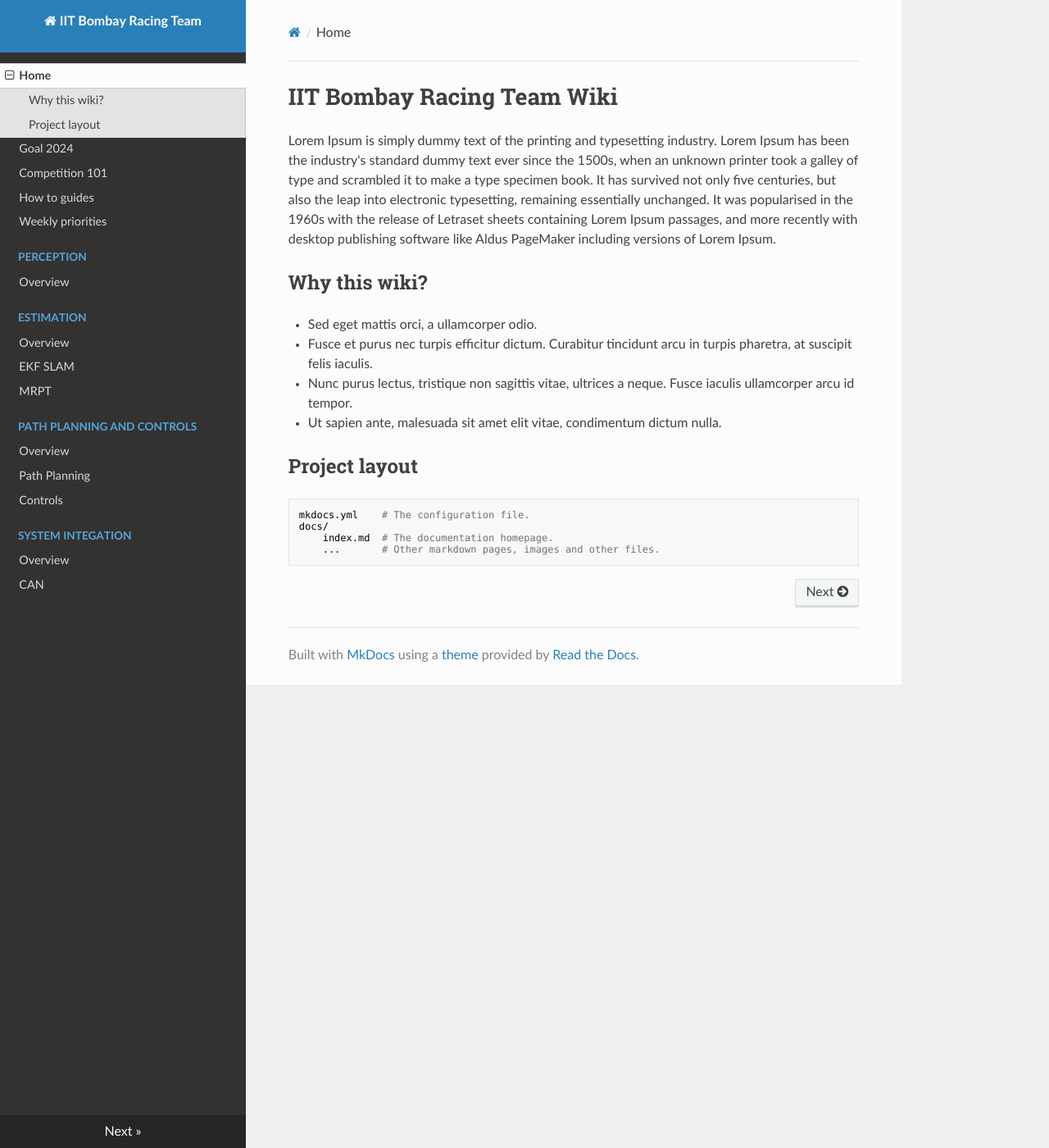
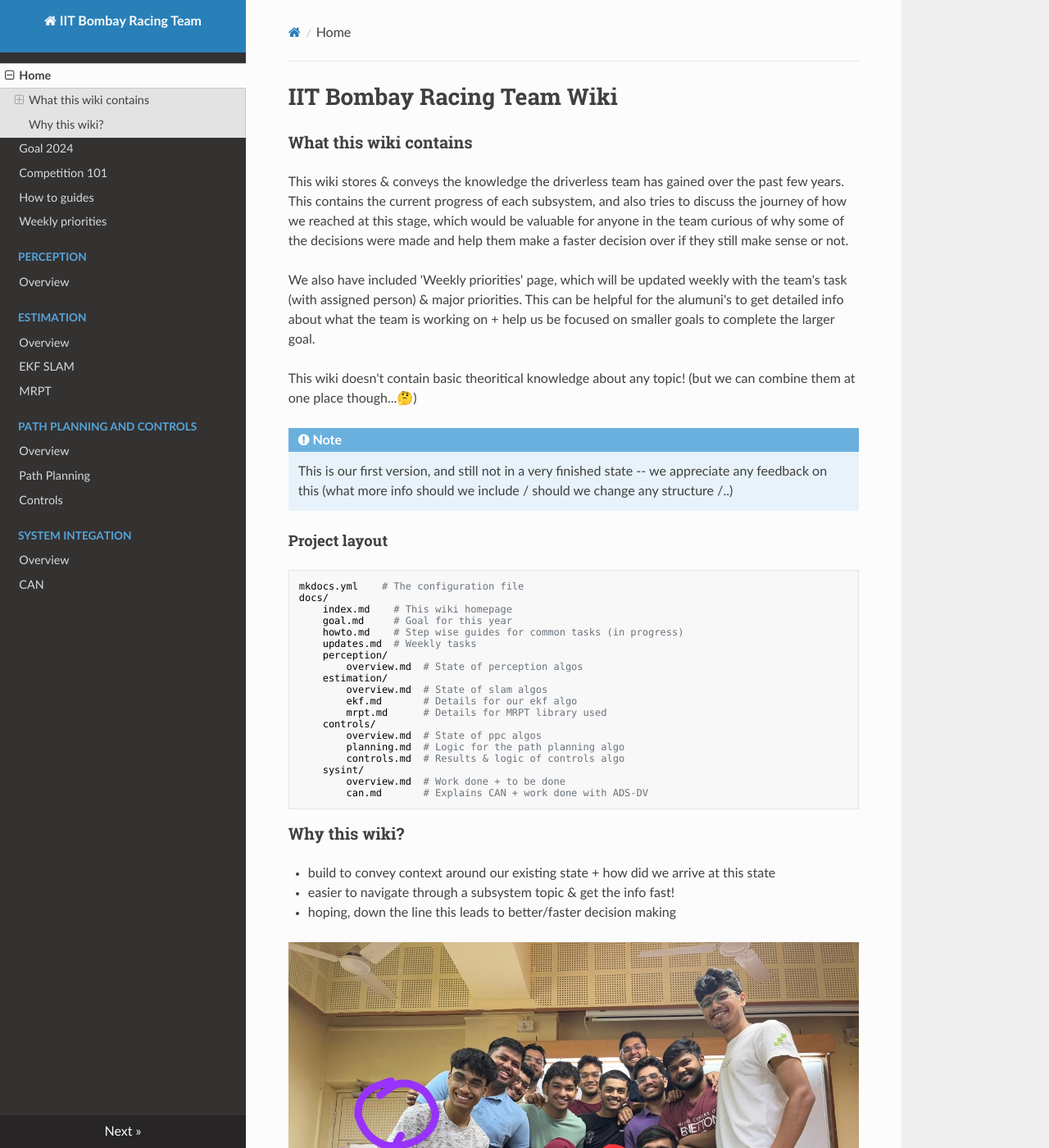
Before and after one commit to IITB-Racing/team-wiki, an MkDocs documentation site: the page built from docs/index.md, in a window 1280 px wide and 1400 px high. Shown: the whole window at 82% size. Built offline with MkDocs 1.6.1, drawn with Linux system fonts in a browser that asks for light colours; nearby versions of some CDN libraries; some of the changed text lies outside the part shown.

Commit message:
added home, goal

```diff
--- a/docs/index.md
+++ b/docs/index.md
@@ -1,17 +1,43 @@
 # IIT Bombay Racing Team Wiki
 
-Lorem Ipsum is simply dummy text of the printing and typesetting industry. Lorem Ipsum has been the industry's standard dummy text ever since the 1500s, when an unknown printer took a galley of type and scrambled it to make a type specimen book. It has survived not only five centuries, but also the leap into electronic typesetting, remaining essentially unchanged. It was popularised in the 1960s with the release of Letraset sheets containing Lorem Ipsum passages, and more recently with desktop publishing software like Aldus PageMaker including versions of Lorem Ipsum.
+### What this wiki contains
 
-## Why this wiki?
+This wiki stores & conveys the knowledge the driverless team has gained over the past few years. This contains the current progress of each subsystem, and also tries to discuss the journey of how we reached at this stage, which would be valuable for anyone in the team curious of why some of the decisions were made and help them make a faster decision over if they still make sense or not.
 
-* Sed eget mattis orci, a ullamcorper odio.
-* Fusce et purus nec turpis efficitur dictum. Curabitur tincidunt arcu in turpis pharetra, at suscipit felis iaculis.
-* Nunc purus lectus, tristique non sagittis vitae, ultrices a neque. Fusce iaculis ullamcorper arcu id tempor.
-* Ut sapien ante, malesuada sit amet elit vitae, condimentum dictum nulla.
+We also have included 'Weekly priorities' page, which will be updated weekly with the team's task (with assigned person) & major priorities. This can be helpful for the alumuni's to get detailed info about what the team is working on + help us be focused on smaller goals to complete the larger goal.
 
-## Project layout
+This wiki doesn't contain basic theoritical knowledge about any topic! (but we can combine them at one place though...🤔)
 
-    mkdocs.yml    # The configuration file.
+!!! note
+    This is our first version, and still not in a very finished state -- we appreciate any feedback on this (what more info should we include / should we change any structure /..)
+
+#### Project layout
+
+    mkdocs.yml    # The configuration file
     docs/
-        index.md  # The documentation homepage.
-        ...       # Other markdown pages, images and other files.
+        index.md    # This wiki homepage
+        goal.md     # Goal for this year
+        howto.md    # Step wise guides for common tasks (in progress)
+        updates.md  # Weekly tasks
+        perception/
+            overview.md  # State of perception algos
+        estimation/
+            overview.md  # State of slam algos
+            ekf.md       # Details for our ekf algo
+            mrpt.md      # Details for MRPT library used
+        controls/
+            overview.md  # State of ppc algos
+            planning.md  # Logic for the path planning algo
+            controls.md  # Results & logic of controls algo
+        sysint/
+            overview.md  # Work done + to be done
+            can.md       # Explains CAN + work done with ADS-DV
+
+### Why this wiki?
+
+- build to convey context around our existing state + how did we arrive at this state
+- easier to navigate through a subsystem topic & get the info fast!
+- hoping, down the line this leads to better/faster decision making
+
+![Team](team.jpeg)
+*<center>Team, major missing: Madhav, Arnav, Rohan, Shubham, Vishwam, Ayush (def need a new photo)</center>*
--- a/mkdocs.yml
+++ b/mkdocs.yml
@@ -3,6 +3,7 @@
   name: readthedocs
   highlightjs: true
 markdown_extensions:
+  - admonition
   - attr_list
   - md_in_html
 plugins:
```
Also changed, not shown: docs/controls/planning.md (+4 -3 lines), docs/goal.md (added, +37 -0 lines), docs/sysint/overview.md (+2 -2 lines), docs/standings_last_season.png (added), docs/team.jpeg (added).
